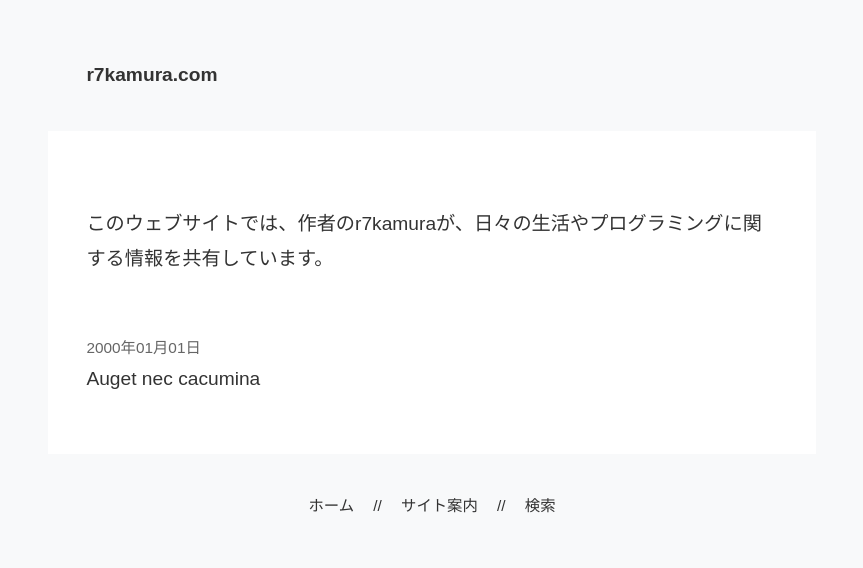
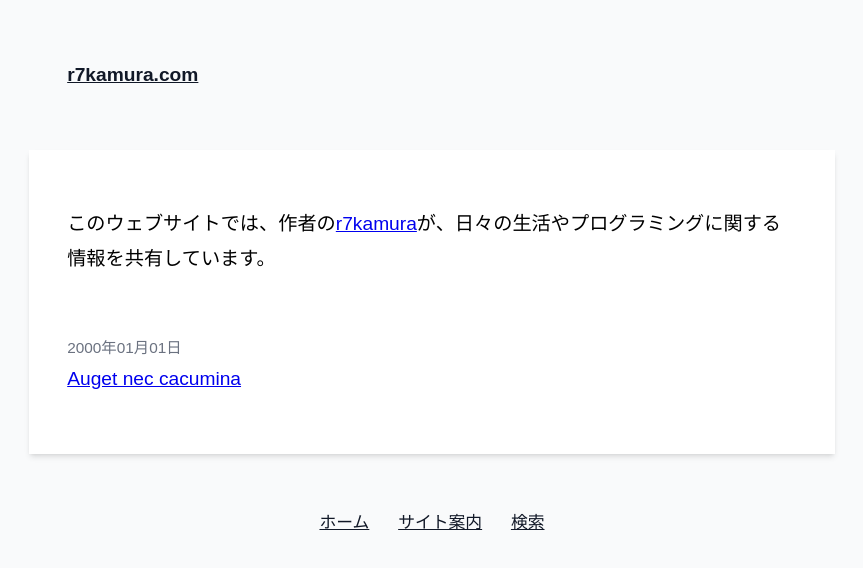
Before and after one commit to r7kamura/r7n, a Next.js app: page / in a window 1280 px wide. Shown: the top 568 px of the page, without its empty margins (208-1071 px from the left). Built offline with nearby package versions, Linux system fonts and the light colour scheme.

Commit message:
Replace styles with tailwind based one

```diff
--- a/components/Layout.tsx
+++ b/components/Layout.tsx
@@ -4,7 +4,7 @@ import { ReactNode } from "react";
 
 export default function Layout({ children }: { children: ReactNode }) {
   return (
-    <>
+    <div className="bg-gray-50 min-h-screen">
       <Head>
         <link rel="alternate" type="application/rss+xml" href="/feed.xml" />
         <link
@@ -14,37 +14,50 @@ export default function Layout({ children }: { children: ReactNode }) {
           href="/opensearch.xml"
         />
       </Head>
-      <header>
+      <header className="container mx-auto max-w-2xl px-8 py-12">
         <nav>
           <p>
             <Link href="/">
-              <a>r7kamura.com</a>
+              <a className="font-bold text-gray-900 visited:text-gray-900">
+                r7kamura.com
+              </a>
             </Link>
           </p>
         </nav>
       </header>
-      <main>{children}</main>
-      <footer>
+      <main className="container mx-auto max-w-2xl px-8 py-12 bg-white shadow-md">
+        {children}
+      </main>
+      <footer className="container mx-auto max-w-2xl px-8 py-12 text-sm">
         <nav>
-          <ul>
-            <li>
-              <Link href="/">
-                <a>ホーム</a>
-              </Link>
-            </li>
-            <li>
-              <Link href="/about">
-                <a>サイト案内</a>
-              </Link>
-            </li>
-            <li>
-              <a href="https://www.google.com/search?q=site:r7kamura.com">
-                検索
-              </a>
-            </li>
+          <ul className="flex flex-row gap-6 justify-center">
+            {[
+              {
+                url: "/",
+                text: "ホーム",
+              },
+              {
+                url: "/about",
+                text: "サイト案内",
+              },
+              {
+                url: "https://www.google.com/search?q=site:r7kamura.com",
+                text: "検索",
+              },
+            ].map(({ text, url }) => {
+              return (
+                <li key={url}>
+                  <Link href={url}>
+                    <a className="text-gray-900 visited:text-gray-900">
+                      {text}
+                    </a>
+                  </Link>
+                </li>
+              );
+            })}
           </ul>
         </nav>
       </footer>
-    </>
+    </div>
   );
 }
--- a/components/Time.tsx
+++ b/components/Time.tsx
@@ -3,7 +3,7 @@ import { formatInTimeZone } from "date-fns-tz";
 export default function Time({ date }: { date: string }) {
   const isoString = `${date}T00:00+0900`;
   return (
-    <time dateTime={isoString}>
+    <time dateTime={isoString} className="block text-[.8rem] text-gray-500">
       {formatInTimeZone(new Date(isoString), "Asia/Tokyo", "yyyy年MM月dd日")}
     </time>
   );
--- a/package.json
+++ b/package.json
@@ -39,6 +39,7 @@
     "eslint-config-prettier": "^8.5.0",
     "postcss": "^8.4.14",
     "prettier": "^2.6.2",
+    "sass": "^1.52.2",
     "tailwindcss": "^3.0.24",
     "typescript": "4.5.5"
   }
--- a/pages/_app.tsx
+++ b/pages/_app.tsx
@@ -1,4 +1,5 @@
-import "../styles/globals.css";
+import "../styles/globals.scss";
+import "../styles/markdown.scss";
 import type { AppProps } from "next/app";
 import Layout from "../components/Layout";
 
--- a/pages/about.tsx
+++ b/pages/about.tsx
@@ -6,7 +6,7 @@ const pageTitle = "サイト案内";
 
 const ShowSiteGuide: NextPage = () => {
   return (
-    <article>
+    <article className="markdown">
       <CustomHead
         description="このウェブサイトについて"
         ogType="article"
--- a/pages/articles/[articleName].tsx
+++ b/pages/articles/[articleName].tsx
@@ -14,7 +14,7 @@ type Props = {
 
 const ShowArticle: NextPage<Props> = ({ renderedArticle }) => {
   return (
-    <article>
+    <article className="markdown">
       <CustomHead
         description={renderedArticle.description}
         imageUrl={renderedArticle.imageUrl}
--- a/pages/index.tsx
+++ b/pages/index.tsx
@@ -25,8 +25,8 @@ const Home: NextPage<Props> = ({ articles }) => {
           が、日々の生活やプログラミングに関する情報を共有しています。
         </p>
       </section>
-      <section>
-        <ol>
+      <section className="mt-12">
+        <ol className="flex flex-col gap-12">
           {articles.map((article) => (
             <li key={article.name}>
               <Time date={article.date} />
--- a/styles/globals.css
+++ /dev/null
@@ -1,181 +0,0 @@
-@tailwind base;
-@tailwind components;
-@tailwind utilities;
-
-:root {
-  --color-light: #666;
-}
-
-html {
-  color: #333;
-  font-family: sans-serif;
-  font-size: 16px;
-  line-height: 1.8;
-}
-
-@media (min-width: 1000px) {
-  html {
-    font-size: 1.6vw;
-  }
-}
-
-@media (min-width: 1200px) {
-  html {
-    font-size: 19.2px;
-  }
-}
-
-body {
-  background-color: #f8f9fa;
-  margin: 0 auto !important; /* !important is to override `margin: 0` on default 404 page. */
-  max-width: 40rem;
-  word-wrap: break-word;
-}
-
-nav {
-  padding: 2rem;
-}
-
-main {
-  background-color: #fff;
-  padding: 3rem 2rem;
-}
-
-nav a {
-  color: inherit;
-}
-
-header nav {
-  font-weight: 700;
-}
-
-footer {
-  font-size: 0.8rem;
-  text-align: center;
-}
-
-nav ul {
-  list-style-type: none;
-  padding-left: 0;
-}
-
-nav li {
-  display: inline-block;
-}
-
-nav li + li {
-  display: inline-block;
-}
-
-nav li + li:before {
-  content: "//";
-  padding: 0 1rem;
-}
-
-section + section {
-  margin-top: 3rem;
-}
-
-section ol {
-  list-style-type: none;
-  padding-left: 0;
-}
-
-section li + li {
-  margin-top: 2rem;
-}
-
-time {
-  color: var(--color-light);
-  display: block;
-  font-size: 0.8rem;
-}
-
-/* The followings are mainly for article. */
-
-h1 {
-  font-size: 1.5rem;
-  line-height: 1.3;
-  margin-bottom: 0;
-  margin-top: 0.5rem;
-}
-
-h2 {
-  font-size: 1.2rem;
-  margin-bottom: 0;
-  margin-top: 4rem;
-}
-
-hr {
-  border-width: 0px;
-  font-size: 1rem;
-  margin: 4rem 0;
-  text-align: center;
-}
-
-hr:before {
-  color: var(--color-light);
-  content: "❧";
-  font-size: 1.5rem;
-}
-
-img {
-  backface-visibility: hidden;
-  display: block;
-  margin: 2rem auto;
-  max-width: 100%;
-}
-
-figure {
-  margin: 2rem 0;
-}
-
-figure img {
-  margin-bottom: 0.5rem;
-}
-
-figcaption {
-  color: var(--color-light);
-  font-size: 0.9rem;
-  text-align: center;
-}
-
-p {
-  margin-top: 1rem;
-}
-
-ol,
-ul {
-  padding-left: 1.5rem;
-}
-
-code {
-  border-radius: 0.2rem;
-  font-family: monospace;
-  font-size: 0.8rem;
-  background-color: #eee;
-  padding: 0.2rem 0.4rem;
-}
-
-pre code {
-  background-color: transparent;
-  border-radius: 0;
-  padding: 0;
-}
-
-pre {
-  background-color: #333;
-  color: #eee;
-  line-height: 1.3;
-  margin: 2rem 0;
-  padding: 0.75rem;
-  overflow-x: auto;
-}
-
-blockquote {
-  border-left: 0.25rem solid #eee;
-  color: #999;
-  font-style: italic;
-  margin: 1rem 0;
-  padding-left: 1rem;
-}
--- /dev/null
+++ b/styles/globals.scss
@@ -0,0 +1,34 @@
+@tailwind base;
+@tailwind components;
+@tailwind utilities;
+
+@media (min-width: 1000px) {
+  html {
+    font-size: 1.6vw;
+  }
+}
+
+@media (min-width: 1200px) {
+  html {
+    font-size: 19.2px;
+  }
+}
+
+html {
+  font-family: sans-serif;
+}
+
+body {
+  line-height: 1.8;
+  margin: 0 auto !important; /* !important is to override `margin: 0` on default 404 page. */
+  word-wrap: break-word;
+}
+
+a {
+  color: rgb(0, 0, 238);
+  text-decoration: underline;
+}
+
+a:visited {
+  color: rgb(85, 26, 139);
+}
--- /dev/null
+++ b/styles/markdown.scss
@@ -0,0 +1,96 @@
+.markdown {
+  h1 {
+    font-size: 1.4rem;
+    font-weight: bold;
+    line-height: 1.3;
+    margin-top: 0.5rem;
+  }
+
+  h2 {
+    font-size: 1.3rem;
+    margin-bottom: 0;
+    margin-top: 6rem;
+  }
+
+  h3 {
+    margin-top: 4rem;
+  }
+
+  hr {
+    border-width: 0px;
+    font-size: 1rem;
+    margin: 4rem 0;
+    text-align: center;
+  }
+
+  hr:before {
+    color: var(#666);
+    content: "❧";
+    font-size: 1.5rem;
+  }
+
+  img {
+    backface-visibility: hidden;
+    display: block;
+    margin: 2rem auto;
+    max-width: 100%;
+  }
+
+  figure {
+    margin: 2rem 0;
+  }
+
+  figure img {
+    margin-bottom: 0.5rem;
+  }
+
+  figcaption {
+    color: var(#666);
+    font-size: 0.9rem;
+    text-align: center;
+  }
+
+  p,
+  ol,
+  ul {
+    margin-bottom: 1rem;
+    margin-top: 1rem;
+  }
+
+  ol,
+  ul {
+    list-style-type: disc;
+    padding-left: 1.5rem;
+  }
+
+  code {
+    border-radius: 0.2rem;
+    font-family: monospace;
+    font-size: 0.8rem;
+    background-color: #eee;
+    padding: 0.2rem 0.4rem;
+  }
+
+  pre code {
+    background-color: transparent;
+    border-radius: 0;
+    padding: 0;
+  }
+
+  pre {
+    background-color: #333;
+    color: #eee;
+    line-height: 1.3;
+    margin: 2rem 0;
+    padding: 0.75rem;
+    overflow-x: auto;
+  }
+
+  blockquote {
+    border-left: 0.25rem solid #eee;
+    color: #999;
+    font-style: italic;
+    margin: 1rem 0;
+    padding-left: 1rem;
+  }
+}
```
Also changed, not shown: 1 other file (tests, documents, lock files or other folders).
